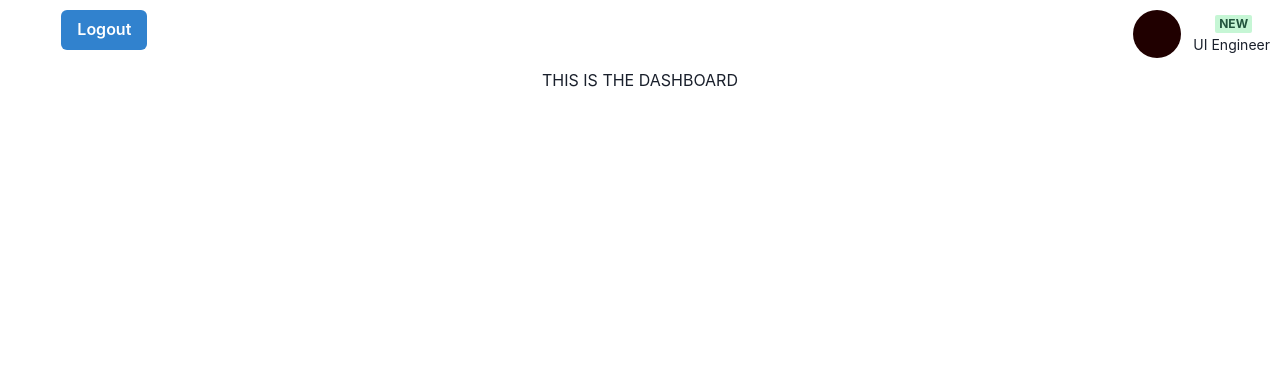
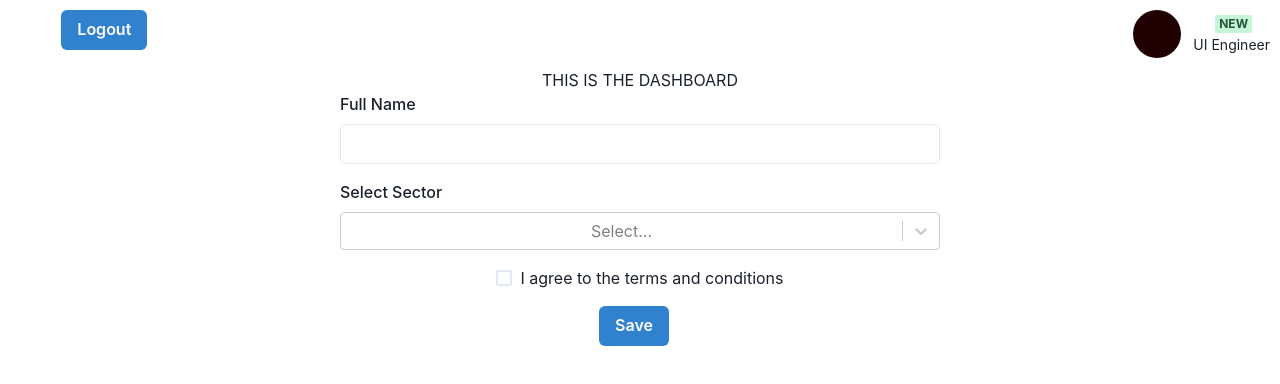
Before and after one commit to graynneji/ChallengeFrontend, a React (Create React App) app: page /dashboard in a window 1280 px wide. Shown: the top 384 px of the page. Built offline with nearby package versions, Linux system fonts and the light colour scheme; no server answers; a web font is replaced by a local one.

Commit message:
userselection, form, select, load sectors and userSelections

```diff
--- a/package.json
+++ b/package.json
@@ -14,12 +14,12 @@
     "axios": "^1.6.2",
     "formik": "^2.4.5",
     "framer-motion": "^10.16.16",
-    "lodash": "^4.17.21",
     "react": "^18.2.0",
     "react-dom": "^18.2.0",
     "react-redux": "^9.0.4",
     "react-router-dom": "^6.21.0",
     "react-scripts": "5.0.1",
+    "react-select": "^5.8.0",
     "web-vitals": "^2.1.4",
     "yup": "^1.3.3"
   },
--- a/src/app/reducers/sectors.js
+++ b/src/app/reducers/sectors.js
@@ -0,0 +1,52 @@
+import { createSlice } from "@reduxjs/toolkit";
+
+const initialState = {
+  loading: false,
+  sectors: null,
+  error: null,
+  selections: null,
+};
+
+const loadSectors = createSlice({
+  name: "sectors",
+  initialState,
+  reducers: {
+    fetchSectorsStart: (state) => {
+      state.loading = false;
+    },
+
+    fetchSectorsSuccess: (state, action) => {
+      state.loading = false;
+      state.sectors = action.payload[0].sectors.sectors;
+      state.error = null;
+    },
+    fetchSectorsFailure: (state, action) => {
+      state.loading = false;
+      state.error = action.payload.message;
+    },
+
+    //selections
+    fetchSelectionsStart: (state) => {
+      state.loading = true;
+    },
+    fetchSelectionsSuccess: (state, action) => {
+      state.loading = false;
+      state.selections = action.payload.data[0];
+      state.error = null;
+    },
+    fetchSelectionsFailure: (state, action) => {
+      state.loading = false;
+      state.error = action.payload.message;
+    },
+  },
+});
+
+export const {
+  fetchSectorsStart,
+  fetchSectorsSuccess,
+  fetchSectorsFailure,
+  fetchSelectionsStart,
+  fetchSelectionsSuccess,
+  fetchSelectionsFailure,
+} = loadSectors.actions;
+export default loadSectors.reducer;
--- /dev/null
+++ b/src/app/reducers/userSelections.js
@@ -0,0 +1,37 @@
+import { createSlice } from "@reduxjs/toolkit";
+
+const initialState = {
+  fullName: "",
+  sector: "",
+  agree: false,
+  processing: false,
+  data: null,
+  error: false,
+  message: "",
+  isSaved: false,
+};
+
+const postUsersSelections = createSlice({
+  name: "post/user/selections",
+  initialState,
+  reducers: {
+    postUserInProgress: (state, { payload }) => {
+      state.processing = payload;
+    },
+    postUserInSuccess: (state, { payload }) => {
+      state.fullName = payload.data.fullName;
+      state.sector = payload.data.sector;
+      state.agree = payload.agree;
+    },
+    postUserInFailed: (state, { payload }) => {
+      state.isSaved = payload.isSaved;
+      state.status = 400;
+      state.message = payload.message;
+    },
+  },
+});
+
+export const { postUserInProgress, postUserInSuccess, postUserInFailed } =
+  postUsersSelections.actions;
+
+export default postUsersSelections.reducer;
--- a/src/app/store.js
+++ b/src/app/store.js
@@ -2,11 +2,15 @@ import { configureStore } from "@reduxjs/toolkit";
 import registerUser from "app/reducers/registeruser";
 import actions from "app/reducers/actions";
 import loginUser from "app/reducers/loginUser";
+import loadSectors from "app/reducers/sectors";
+import userSelections from "./reducers/userSelections";
 
 export const store = configureStore({
   reducer: {
     registeruser: registerUser,
     loginUser: loginUser,
+    sectorsSelections: loadSectors,
     actions: actions,
+    userSelections: userSelections,
   },
 });
--- /dev/null
+++ b/src/app/thunks/sectorsThunk.js
@@ -0,0 +1,36 @@
+import { createAsyncThunk } from "@reduxjs/toolkit";
+import {
+  fetchSectorsStart,
+  fetchSectorsSuccess,
+  fetchSectorsFailure,
+  fetchSelectionsStart,
+  fetchSelectionsSuccess,
+  fetchSelectionsFailure,
+} from "app/reducers/sectors";
+import axios from "axios";
+
+const SECTORS_URL = `${process.env.REACT_APP_URL}${process.env.REACT_APP_URL_SECTORS}`;
+const POST_SELECTION_URL = `${process.env.REACT_APP_URL}${process.env.REACT_APP_URL_USER_SELECTION}`;
+
+export const sectorsData = createAsyncThunk(
+  "sectors",
+  async (_, { dispatch }) => {
+    dispatch(fetchSectorsStart(true));
+    try {
+      const response = await axios.get(SECTORS_URL);
+      dispatch(fetchSectorsSuccess(response.data));
+    } catch (error) {
+      dispatch(fetchSectorsFailure(error.message));
+    }
+
+    //Fetch UserSelection Data
+
+    dispatch(fetchSelectionsStart(true));
+    try {
+      const selectionsResponse = await axios.get(POST_SELECTION_URL);
+      dispatch(fetchSelectionsSuccess(selectionsResponse.data));
+    } catch (selectionsError) {
+      dispatch(fetchSelectionsFailure(selectionsError.message));
+    }
+  }
+);
--- /dev/null
+++ b/src/app/thunks/userSelectionThunk.js
@@ -0,0 +1,33 @@
+import { createAsyncThunk } from "@reduxjs/toolkit";
+
+import {
+  postUserInProgress,
+  postUserInSuccess,
+  postUserInFailed,
+} from "app/reducers/userSelections";
+import axios from "axios";
+
+const POST_SELECTION_URL = `${process.env.REACT_APP_URL}${process.env.REACT_APP_URL_USER_SELECTION}`;
+
+export const postSelection = createAsyncThunk(
+  "post/user/selections",
+  async ({ values, dispatch, getState }) => {
+    dispatch(postUserInProgress(true));
+    try {
+      const { sectors, selections } = getState().sectorsSelection;
+      console.log(sectors, selections);
+      if (!selections) {
+        const { data, status } = await axios.post(POST_SELECTION_URL, values);
+        dispatch(postUserInSuccess({ data, status }));
+        dispatch(postUserInProgress(false));
+      } else {
+        const { data, status } = await axios.patch(POST_SELECTION_URL, values);
+        dispatch(postUserInSuccess({ data, status }));
+        dispatch(postUserInProgress(false));
+      }
+    } catch ({ response }) {
+      dispatch(postUserInFailed(response.data));
+      dispatch(postUserInProgress(false));
+    }
+  }
+);
--- a/src/components/Dashboard/Dashboard.jsx
+++ b/src/components/Dashboard/Dashboard.jsx
@@ -1,9 +1,106 @@
-import React, { lazy, Suspense } from "react";
-import { Spinner } from "@chakra-ui/react";
+import React, { lazy, Suspense, useEffect, useMemo, useState } from "react";
+import Select from "react-select";
+import {
+  FormControl,
+  FormLabel,
+  Input,
+  Checkbox,
+  Button,
+  Spinner,
+  Box,
+} from "@chakra-ui/react";
+// import { Spinner } from "@chakra-ui/react";
+import { useDispatch, useSelector } from "react-redux";
+import { sectorsData } from "../../app/thunks/sectorsThunk";
+import { postSelection } from "../../app/thunks/userSelectionThunk";
+
+// import { uniqBy } from "lodash";
 
 const Header = lazy(() => import("components/Header/Header"));
 
 const Dashboard = () => {
+  const dispatch = useDispatch();
+  const { sectors, selections, loading, error } = useSelector(
+    (state) => state.sectorsSelections
+  );
+  // const { sectors } = useSelector((state) => state.sectors);
+  const [selectedOption, setSelectedOption] = useState(null);
+  const [formData, setFormData] = useState({
+    fullName: "",
+    agreed: false,
+  });
+  console.log(formData);
+  useEffect(
+    function () {
+      dispatch(sectorsData());
+    },
+    [dispatch]
+  );
+  console.log(sectors, selections);
+
+  useEffect(
+    function () {
+      if (selections) {
+        setFormData({
+          fullName: selections.fullName || "",
+          agreed: selections.agree || false,
+        });
+
+        setSelectedOption({
+          value: selections.sector,
+          label: selections.sector,
+        });
+      }
+    },
+    [selections]
+  );
+
+  const memoizedData = useMemo(() => sectors, [sectors]);
+
+  const flattenOptions = (memoizedData, prefix = "") => {
+    let result = [];
+    memoizedData?.forEach((item) => {
+      if (typeof item === "string") {
+        result.push({ value: prefix + item, label: item });
+      } else {
+        const key = Object.keys(item)[0];
+        const subOptions = flattenOptions(item[key], key + "/");
+        result.push({
+          value: prefix + key + "/",
+          label: key,
+          options: subOptions,
+          isDisabled: true,
+        });
+        result = result.concat(subOptions);
+      }
+    });
+    return result;
+  };
+
+  const flattenedOptions = flattenOptions(memoizedData);
+
+  const handleSelectChange = (selectedOption) => {
+    setSelectedOption(selectedOption);
+    // Handle your selection logic here
+  };
+
+  //
+
+  const handleChange = (e) => {
+    const { name, value, type, checked } = e.target;
+
+    setFormData((prevData) => ({
+      ...prevData,
+      [name]: type === "checkbox" ? checked : value,
+    }));
+  };
+
+  const handleSave = () => {
+    // Handle save logic here using formData
+    dispatch(postSelection());
+  };
+
+  //
   return (
     <Suspense
       fallback={
@@ -17,7 +114,45 @@ const Dashboard = () => {
       }
     >
       <Header />
-      <h1>THIS IS THE DASHBOARD</h1>
+      <Box maxWidth="600px" margin="auto">
+        <h1>THIS IS THE DASHBOARD</h1>
+        <Box mb={4}>
+          <FormControl id="fullname">
+            <FormLabel>Full Name</FormLabel>
+            <Input
+              type="text"
+              name="fullName"
+              value={formData.fullName}
+              onChange={handleChange}
+            />
+          </FormControl>
+        </Box>
+        <Box mb={4}>
+          <FormControl id="selectSector">
+            <FormLabel>Select Sector</FormLabel>
+            <Select
+              value={selectedOption}
+              onChange={handleSelectChange}
+              options={flattenedOptions}
+            />
+          </FormControl>
+        </Box>
+        <Box mb={4}>
+          <FormControl>
+            <Checkbox
+              name="agreed"
+              isChecked={formData.agreed}
+              onChange={handleChange}
+            >
+              I agree to the terms and conditions
+            </Checkbox>
+          </FormControl>
+        </Box>
+
+        <Button colorScheme="blue" mr={3} onClick={handleSave}>
+          Save
+        </Button>
+      </Box>
     </Suspense>
   );
 };
--- a/src/components/Header/Header.jsx
+++ b/src/components/Header/Header.jsx
@@ -18,6 +18,7 @@ const Header = () => {
   const dispatch = useDispatch();
   const navigate = useNavigate();
   const { data, isLoggedIn } = useSelector((state) => state.loginUser);
+  console.log(data);
   const { firstName, lastName } = data;
   const userName = `${firstName} ${lastName}`;
   console.log(data.email);
```
Also changed, not shown: 2 other files (tests, documents, lock files or other folders).
